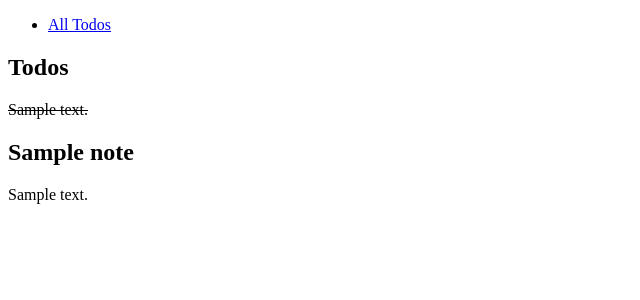
After one commit to kei-the-gae/django-crud-app-lab, a Django app: template main_app/templates/todos/index.html in a window 1280 px wide. The commit adds this page. Shown: the top 300 px of the page, without its empty margins (0-640 px from the left). Run offline with Django 3.2, Linux system fonts and the light colour scheme; the template is opened without the code that fills it: most values are stand-ins (such as "Sample title", 1, 10 or a date in 2020).

Commit message:
Add todo index

```diff
--- a/main_app/templates/base.html
+++ b/main_app/templates/base.html
@@ -5,7 +5,7 @@
     <meta http-equiv="X-UA-Compatible" content="IE=edge" />
     <meta name="viewport" content="width=device-width, initial-scale=1.0" />
     {% comment %} <link rel="shortcut icon" type="image/png" href="" /> {% endcomment %}
-    <title>Re: mind</title>
+    <title>re: Mind</title>
     {% block head %}
     {% endblock %}
 </head>
@@ -16,7 +16,7 @@
         </div>
     <nav>
         <ul>
-            <li><a href="/about">About</a></li>
+            <li><a href="/todos">All Todos</a></li>
         </ul>
     </nav>
     </header>
--- a/main_app/templates/home.html
+++ b/main_app/templates/home.html
@@ -6,11 +6,7 @@
 {% block content %}
 
 <section class="logo-container">
-    {% comment %} <div class="cat-container">
-        <img src="{% static 'images/splash.svg' %}" alt="The Cat Collector Cat" />
-    </div>
-    <img src="{% static 'images/logotype.svg' %}" alt="Text reads: Cat Collector" /> {% endcomment %}
-    <p>This is a test</p>
+    <h1>re:Mind</h1>
 </section>
 
 {% endblock %}
--- /dev/null
+++ b/main_app/templates/todos/index.html
@@ -0,0 +1,50 @@
+{% extends 'base.html' %}
+{% load static %}
+{% block head %}
+{% comment %} <link rel="stylesheet" href="{% static 'css/cats/cat-index.css' %}"/> {% endcomment %}
+{% endblock %}
+{% block content %}
+
+<section class="page-header">
+    <h1>Todos</h1>
+    {% comment %} <img src="{% static 'images/cool-cat.svg' %}" alt="A cool cat" />
+    <img src="{% static 'images/happy-cat.svg' %}" alt="A happy cat" />
+    <img src="{% static 'images/teacup-cat.svg' %}" alt="A cat in a teacup" />
+    <img src="{% static 'images/cat-in-box.svg' %}" alt="A cat in a box" /> {% endcomment %}
+</section>
+
+<section class="card-container">
+    {% for todo in todos %}
+        <div class="card">
+            <div class="card-content">
+                <div class="card-img-container">
+                    {% comment %} <img
+                        src="{% static 'images/sk8r-boi-cat.svg' %}"
+                        alt="A skater boy cat"
+                    /> {% endcomment %}
+                </div>
+                {% if not todo.checked %}
+                    <s><p>{{todo.text}}</p></s>
+                {% else %}
+                    <p>{{todo.text}}</p>
+                {% endif %}
+            </div>
+        </div>
+    {% endfor %}
+    {% for note in notes %}
+        <div class="card">
+            <div class="card-content">
+                <div class="card-img-container">
+                    {% comment %} <img
+                        src="{% static 'images/sk8r-boi-cat.svg' %}"
+                        alt="A skater boy cat"
+                    /> {% endcomment %}
+                </div>
+                <h2>{{note.title}}</h2>
+                <p>{{note.body}}</p>
+            </div>
+        </div>
+    {% endfor %}
+</section>
+
+{% endblock %}
--- a/main_app/urls.py
+++ b/main_app/urls.py
@@ -4,4 +4,5 @@ from . import views
 urlpatterns = [
     path('', views.Home.as_view(), name='home'),
     path('accounts/signup/', views.signup, name='signup'),
+    path('todos/', views.todo_index, name='todo_index'),
 ]
--- a/main_app/views.py
+++ b/main_app/views.py
@@ -6,6 +6,7 @@ from django.contrib.auth.forms import UserCreationForm
 from django.contrib.auth.views import LoginView
 from django.contrib.auth.decorators import login_required
 from django.contrib.auth.mixins import LoginRequiredMixin
+from .models import Todo, Note
 
 # Create your views here.
 class Home(LoginView):
@@ -24,3 +25,8 @@ def signup(req):
     form = UserCreationForm()
     context = {'form': form, 'error_message': error_message}
     return render(req, 'signup.html', context)
+
+def todo_index(req):
+    todos = Todo.objects.all()
+    notes = Note.objects.all()
+    return render(req, 'todos/index.html', {'todos': todos, 'notes': notes})
--- a/remind/settings.py
+++ b/remind/settings.py
@@ -125,6 +125,6 @@ DEFAULT_AUTO_FIELD = 'django.db.models.BigAutoField'
 
 LOGIN_URL = 'home'
 
-# LOGIN_REDIRECT_URL = 'todo-index'
+LOGIN_REDIRECT_URL = 'todo_index'
 
 LOGOUT_REDIRECT_URL = 'home'
```
